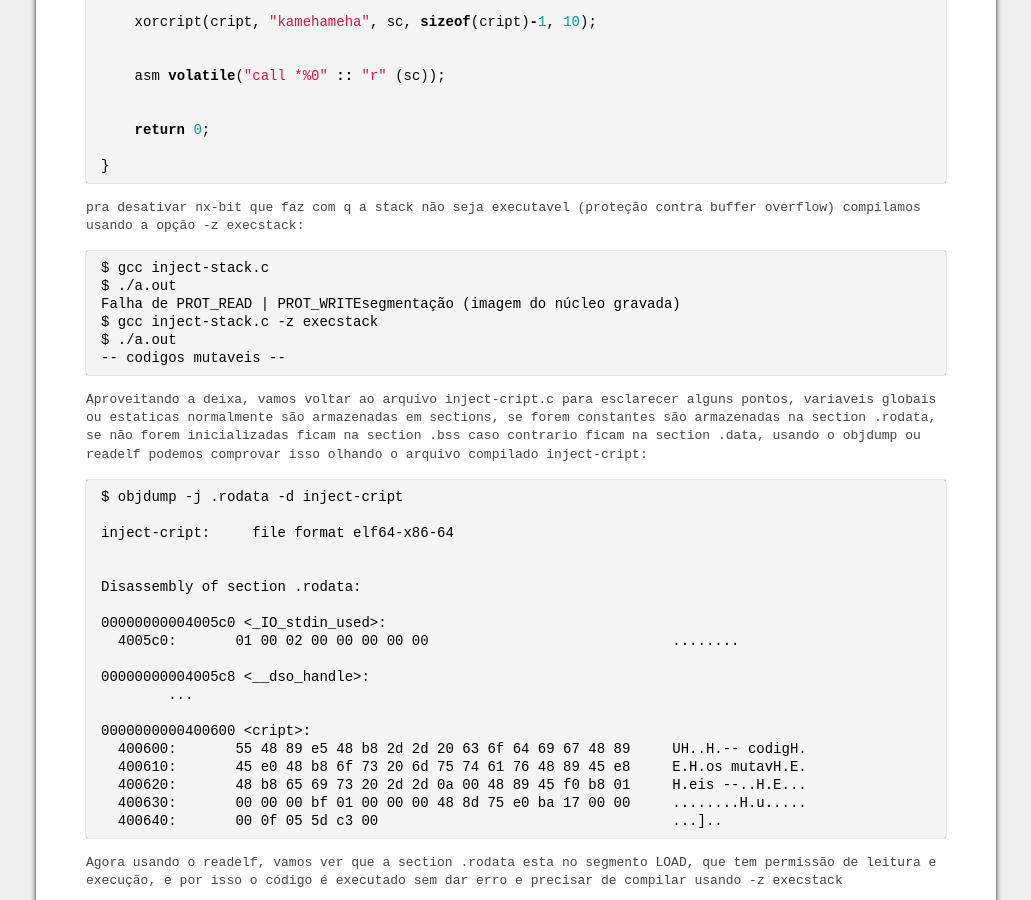
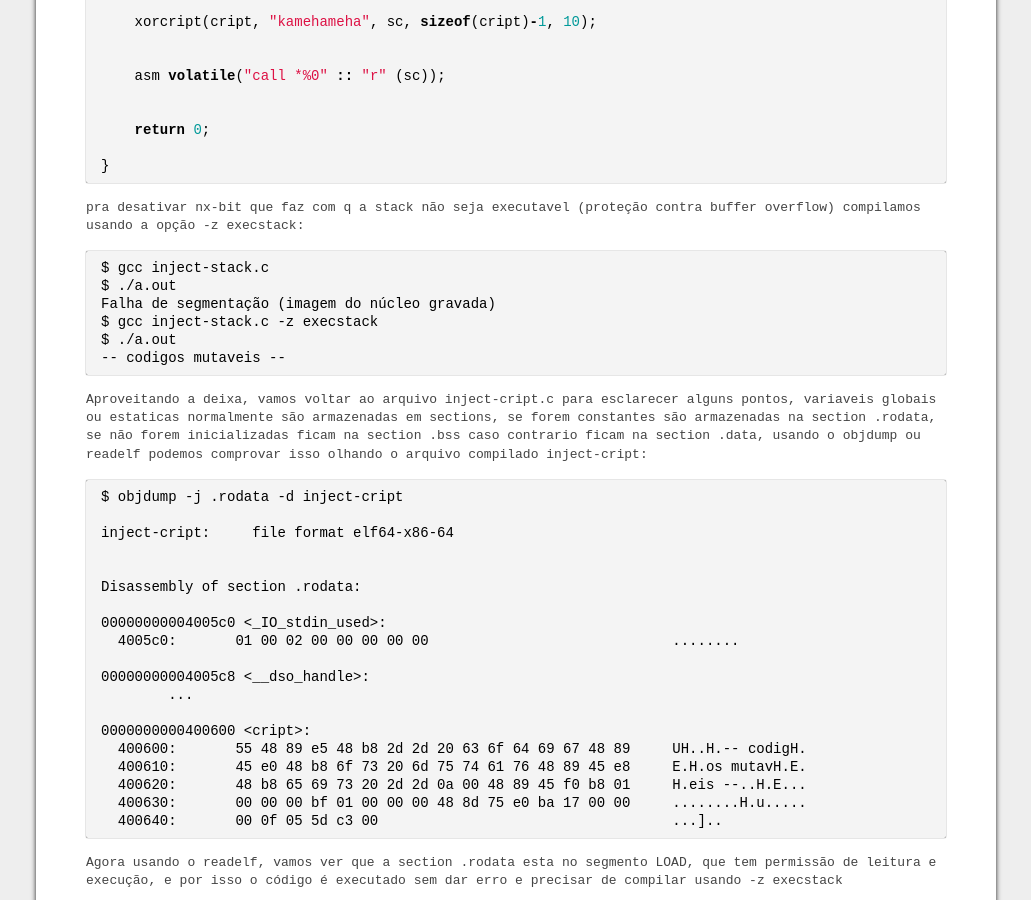
Before and after one commit to hc0d3r/hc0d3r.github.io, a Jekyll site: the page built from _posts/2016-04-19-exemplos-de-codigos-mutaveis.md, in a window 1280 px wide and 900 px high, scrolled down 3343 px. Shown: the whole window, without its empty margins (124-1155 px from the left). Built offline with Jekyll 4.4.1, drawn with Linux system fonts in a browser that asks for light colours; comment, search, counter and statistics services are not loaded.

Commit message:
removendo texto inutil

```diff
--- a/_posts/2016-04-19-exemplos-de-codigos-mutaveis.md
+++ b/_posts/2016-04-19-exemplos-de-codigos-mutaveis.md
@@ -202,7 +202,7 @@ pra desativar nx-bit que faz com q a stack não seja executavel (proteção cont
 {% highlight text %}
 $ gcc inject-stack.c
 $ ./a.out
-Falha de PROT_READ | PROT_WRITEsegmentação (imagem do núcleo gravada)
+Falha de segmentação (imagem do núcleo gravada)
 $ gcc inject-stack.c -z execstack
 $ ./a.out
 -- codigos mutaveis --
```
